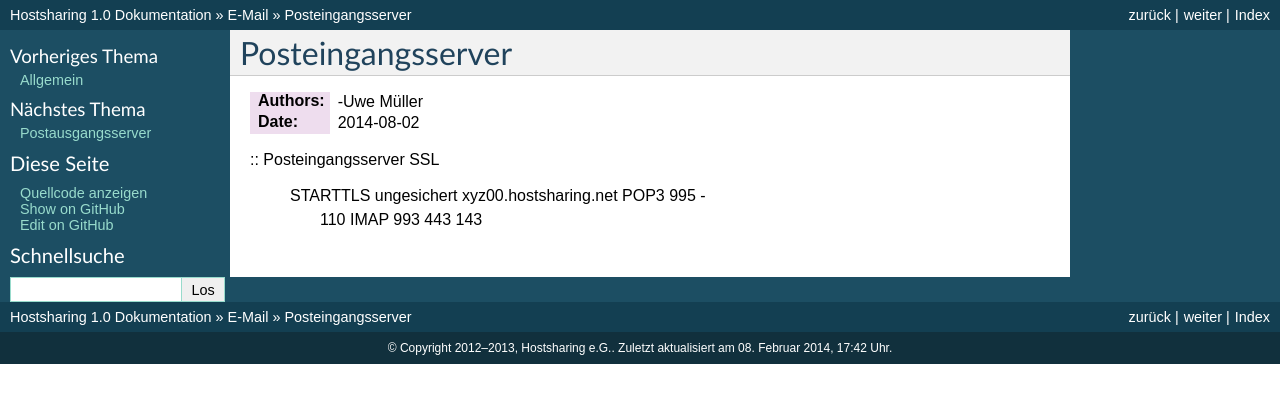
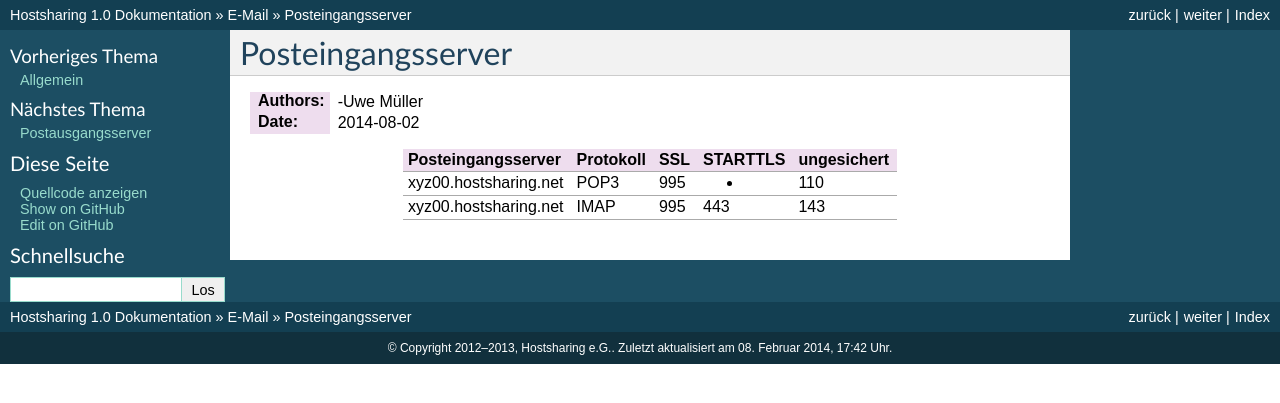
Before and after one commit to hostsharing/hs.docs.users, a Sphinx documentation site: the page built from source/email/posteingangsserver.rst, in a window 1280 px wide. Shown: the top 403 px of the page. Built offline with Sphinx 7.4.7, drawn with Linux system fonts in a browser that asks for light colours; pages that are not in the unit, such as notebooks, are missing from menus.

Commit message:
added table

```diff
--- a/source/email/posteingangsserver.rst
+++ b/source/email/posteingangsserver.rst
@@ -6,7 +6,12 @@ Posteingangsserver
 :Date: 2014-08-02
 
 
-::        Posteingangsserver          SSL
 
-   STARTTLS    ungesichert        xyz00.hostsharing.net  POP3 995   -
-             110                               IMAP 993   443         143
+
++-----------------------+----------------+---------+-----------+---------------+
+| Posteingangsserver    |      Protokoll |  SSL    |  STARTTLS |   ungesichert |
++=======================+================+=========+===========+===============+
+| xyz00.hostsharing.net |   POP3         |     995 | -         |  110          |
++-----------------------+----------------+---------+-----------+---------------+
+| xyz00.hostsharing.net | IMAP           |    995  | 443       |     143       |
++-----------------------+----------------+---------+-----------+---------------+
```
